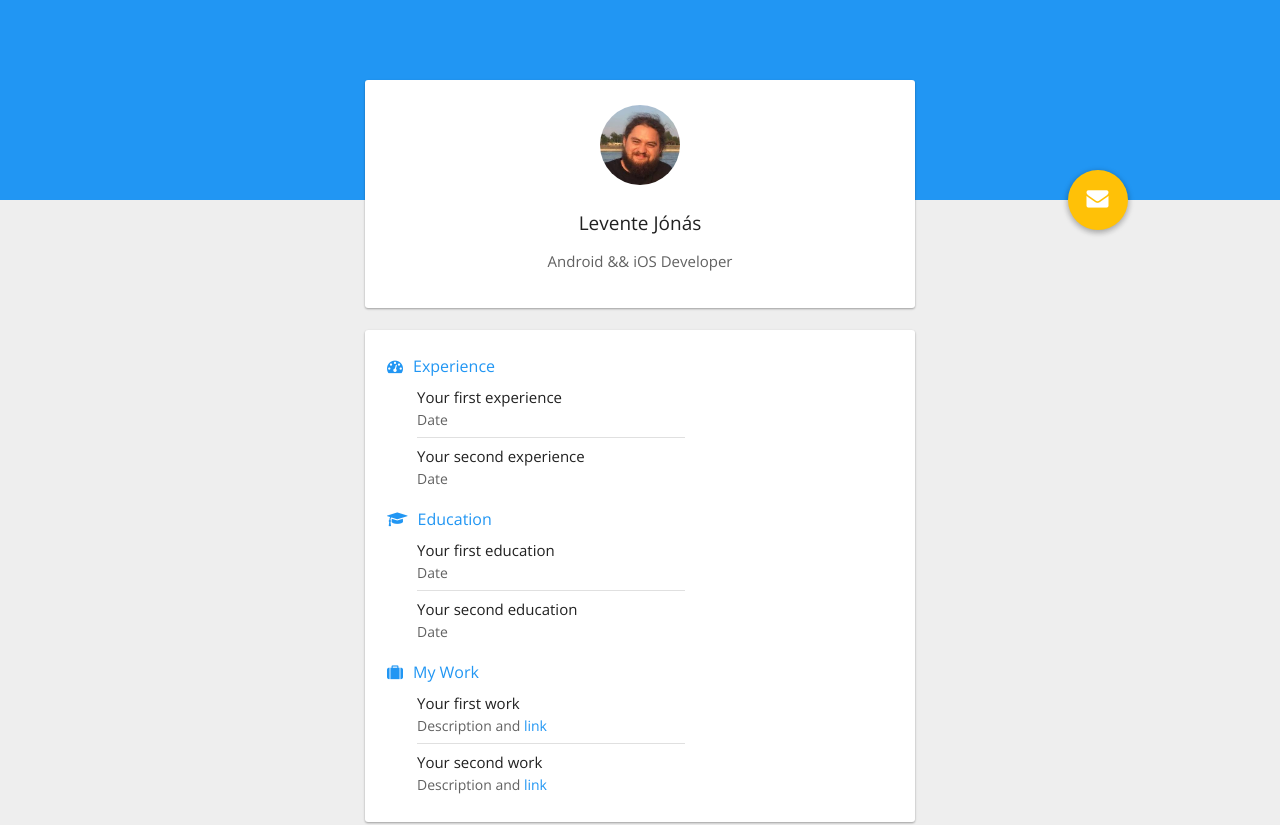
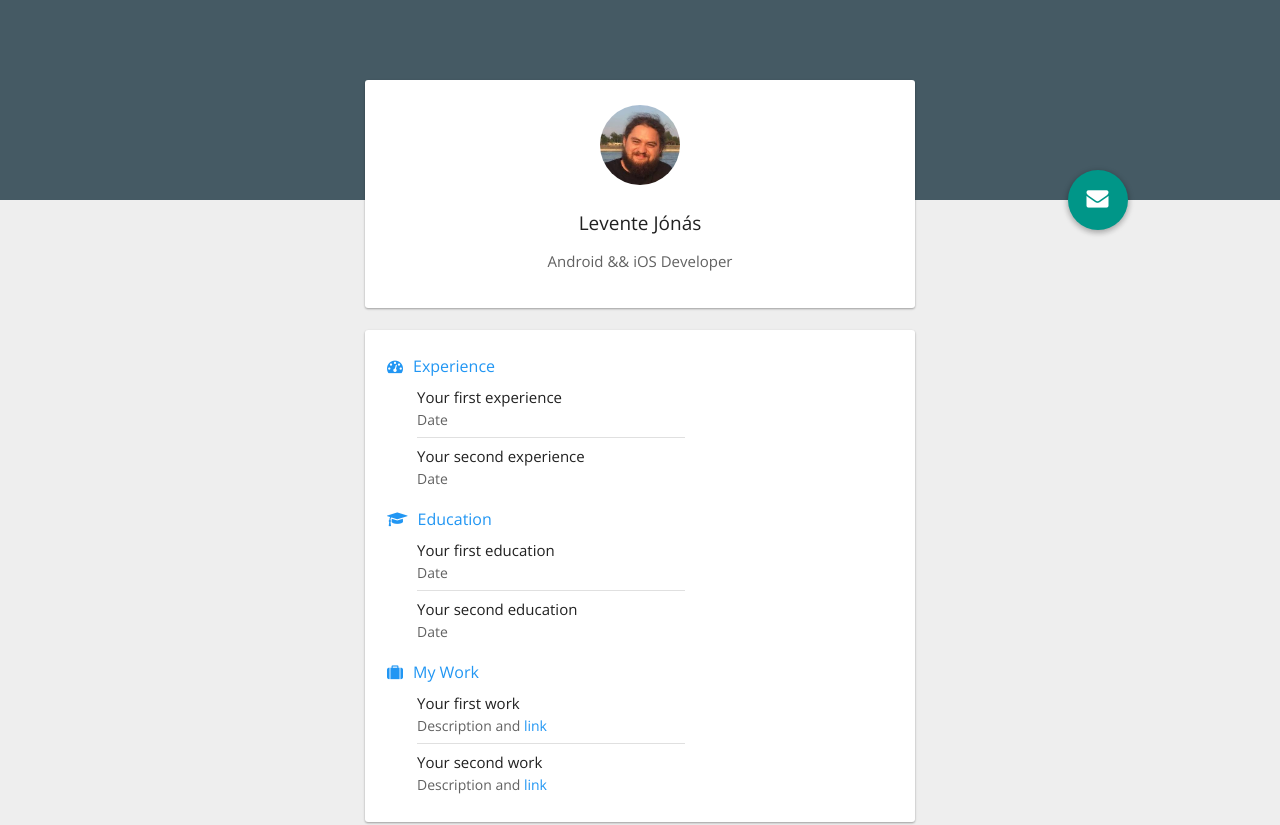
Before and after one commit to ezisazis/ezisazis.github.io, a plain HTML site: page index.html in a window 1280 px wide. Shown: the top 825 px of the page. Drawn offline with nearby package versions, Linux system fonts and the light colour scheme.

Commit message:
Mod: Top bar + Fab icon color

```diff
--- a/css/style.css
+++ b/css/style.css
@@ -24,13 +24,13 @@ a{
 a:hover{
 	color:#64B5F6; /*Change link color (on mouse over)*/
 }
-#blue_bg{
+#top_bg{
 	z-index:-1;
 	position:fixed;
 	width:100%;
 	height:25%;
 	top:0;
-	background-color:#2196F3; /* Change top background color */
+	background-color:#455A64;
 }
 .card{
 	width:550px;
@@ -146,7 +146,7 @@ hr{
 	height:60px;
 	line-height: 60px;
 	text-align:center;
-	background-color:#FFC107; /*Change FAB background color */
+	background-color:#009688;
 	border-radius:99px;
 	box-shadow: 0 2px 7px 0 rgba(0, 0, 0, 0.19), 0 2px 6px 0 rgba(0, 0, 0, 0.2);
 }
@@ -155,7 +155,7 @@ hr{
 	font-size:22px;
 }
 #fab:hover{
-	background-color:#FFD54F; /*Change FAB background color (on mouse over) */
+	background-color:#008073;
 }
 
 footer{
--- a/index.html
+++ b/index.html
@@ -20,7 +20,7 @@
 	<meta name="theme-color" content="#2196F3">
 </head>
 <body>
-<div id="blue_bg"></div>
+<div id="top_bg"></div>
 <header>
 	<div id="quick_card" class="card">
 		<div><img id="photo" src="img/photo.jpg" /></div> <!-- replace photo in /img/ 705x705 -->
```
